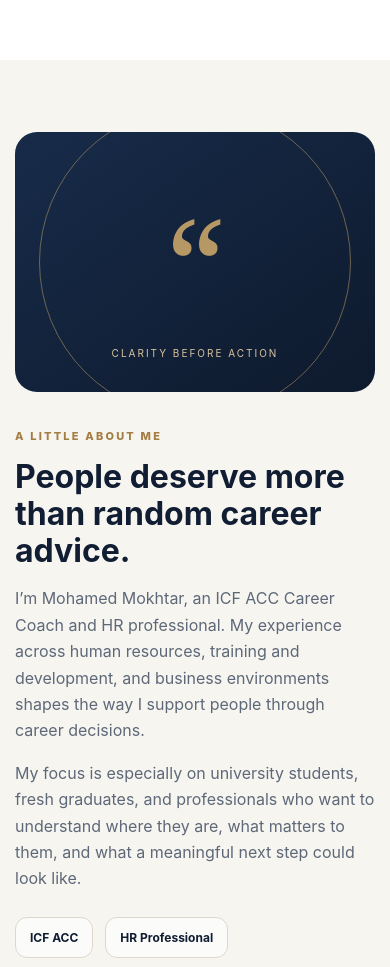
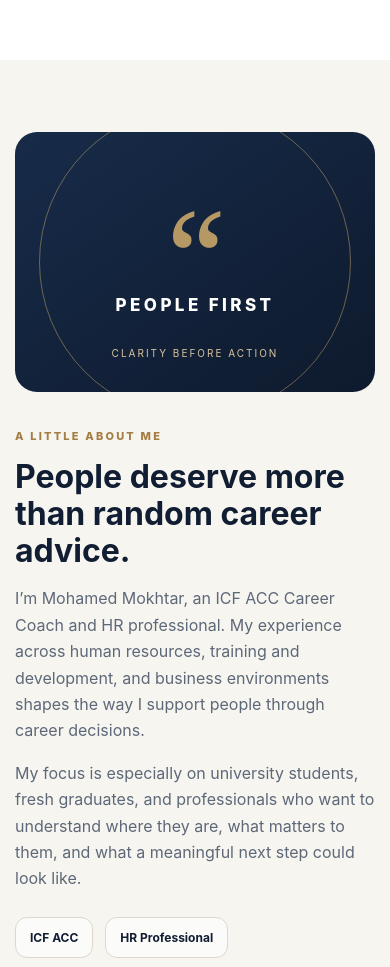
Before and after one commit to moo457/mohamed-mokhtar-site, a plain HTML site: page index.html in a window 390 px wide. Shown: the part 3420-4387 px from the top of the page. Drawn offline with Linux system fonts and the light colour scheme.

Commit message:
Add new about section with quotes and credentials

```diff
--- a/index.html
+++ b/index.html
@@ -115,6 +115,7 @@
 .cvc-more{text-align:center;margin-top:18px;color:#c3ccda;font-size:14px}.cvc-more b{color:var(--gold);font-size:22px}
 @media(max-width:900px){.cvc-wrap{grid-template-columns:1fr;gap:34px}}
 @media(max-width:640px){.cvc-visual{padding:18px}.cvc-card{font-size:12px;min-height:64px}.cvc-levels span{font-size:9px}}
+.about-center{position:relative;z-index:1;text-align:center}.about-center .quote-mark{line-height:.75;height:110px}.about-word{color:#fff;font-weight:800;letter-spacing:.2em;font-size:22px;margin-top:6px}@media(max-width:640px){.about-center .quote-mark{height:80px}.about-word{font-size:17px}}
 </style>
 </head>
 <body>
@@ -154,7 +155,7 @@
 <article class="service-card"><div class="service-number">06</div><h3 data-en="Career Coaching Programs" data-ar="برامج الكارير كوتشنج">Career Coaching Programs</h3><p data-en="Structured one-to-one and group programmes designed around practical career goals." data-ar="برامج فردية وجماعية منظمة، تُصمم حول أهداف مهنية عملية وواضحة.">Structured one-to-one and group programmes designed around practical career goals.</p><span class="service-tag" data-en="INDIVIDUALS & GROUPS" data-ar="أفراد ومجموعات">INDIVIDUALS & GROUPS</span></article>
 </div></div></section>
 <section class="about" id="about"><div class="container about-grid">
-<div class="about-art"><div class="quote-mark">“</div><small>CLARITY BEFORE ACTION</small></div>
+<div class="about-art"><div class="about-center"><div class="quote-mark">“</div><div class="about-word">PEOPLE FIRST</div></div><small>CLARITY BEFORE ACTION</small></div>
 <div class="about-copy"><div class="kicker" data-en="A little about me" data-ar="نبذة عني">A little about me</div><h2 data-en="People deserve more than random career advice." data-ar="كل شخص يستحق أكثر من نصائح مهنية عشوائية.">People deserve more than random career advice.</h2>
 <p data-en="I’m Mohamed Mokhtar, an ICF ACC Career Coach and HR professional. My experience across human resources, training and development, and business environments shapes the way I support people through career decisions." data-ar="أنا محمد مختار، كوتش مهني معتمد من ICF بمستوى ACC ومتخصص في الموارد البشرية. خبرتي في الموارد البشرية والتدريب والتطوير وبيئات الأعمال تشكل الطريقة التي أساعد بها الأشخاص على اتخاذ قراراتهم المهنية.">I’m Mohamed Mokhtar, an ICF ACC Career Coach and HR professional. My experience across human resources, training and development, and business environments shapes the way I support people through career decisions.</p>
 <p data-en="My focus is especially on university students, fresh graduates, and professionals who want to understand where they are, what matters to them, and what a meaningful next step could look like." data-ar="أركز بشكل خاص على طلاب الجامعات وحديثي التخرج والمهنيين الذين يريدون فهم وضعهم الحالي، وما يهمهم، وما الخطوة القادمة المناسبة لهم.">My focus is especially on university students, fresh graduates, and professionals who want to understand where they are, what matters to them, and what a meaningful next step could look like.</p>
```
